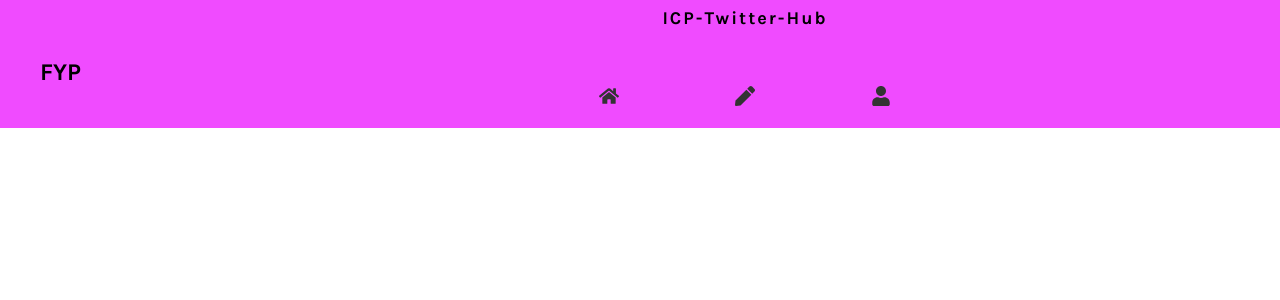
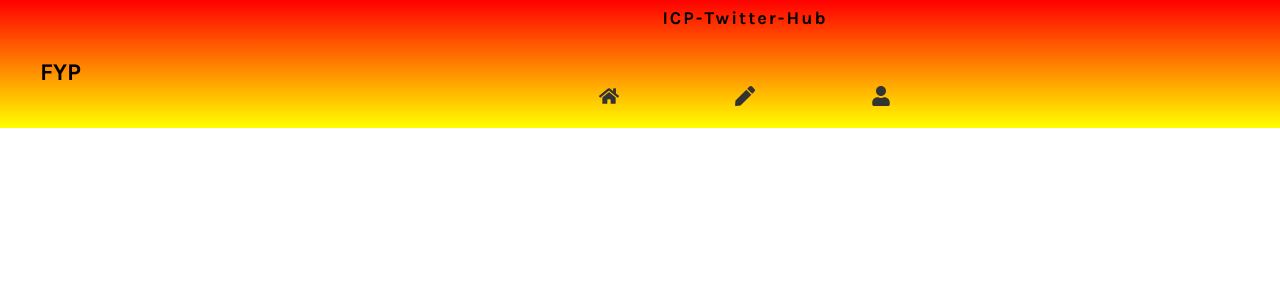
Before and after one commit to prasantadh/fyp-workshop, a React (Create React App) app in the folder fe/: page / in a window 1280 px wide. Shown: the top 300 px of the page. Built offline with nearby package versions, Linux system fonts and the light colour scheme.

Commit message:
navbarbg color

```diff
--- a/fe/src/components/Navbar/NavBar.css
+++ b/fe/src/components/Navbar/NavBar.css
@@ -2,8 +2,8 @@
 .navbar {
   display: flex;
   margin: auto;
-    background-color: #F04BFF;
-    /* background-color: linear-gradient(red, yellow); */
+  /* background-color: #f04bff; */
+  background: linear-gradient(red, yellow);
   gap: 277px;
   height: 128px;
   width: auto;
@@ -28,7 +28,7 @@
   flex-direction: column; /* Stack title and buttons vertically */
   align-items: center; /* Center align items horizontally */
   height: 128px;
-    width:672px;
+  width: 672px;
   padding-left: 32px;
   padding-right: 32px;
 }
```
Lines whose indentation alone changed are shown as unchanged.
